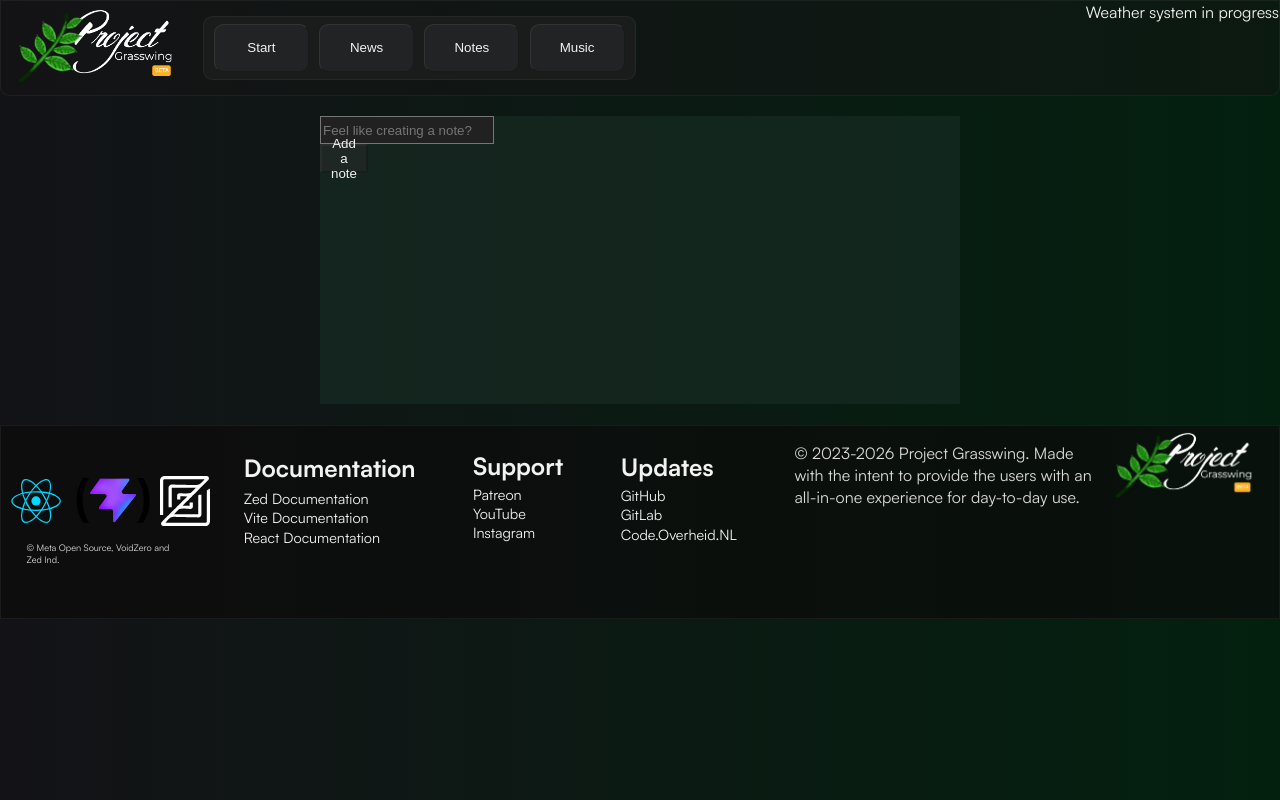
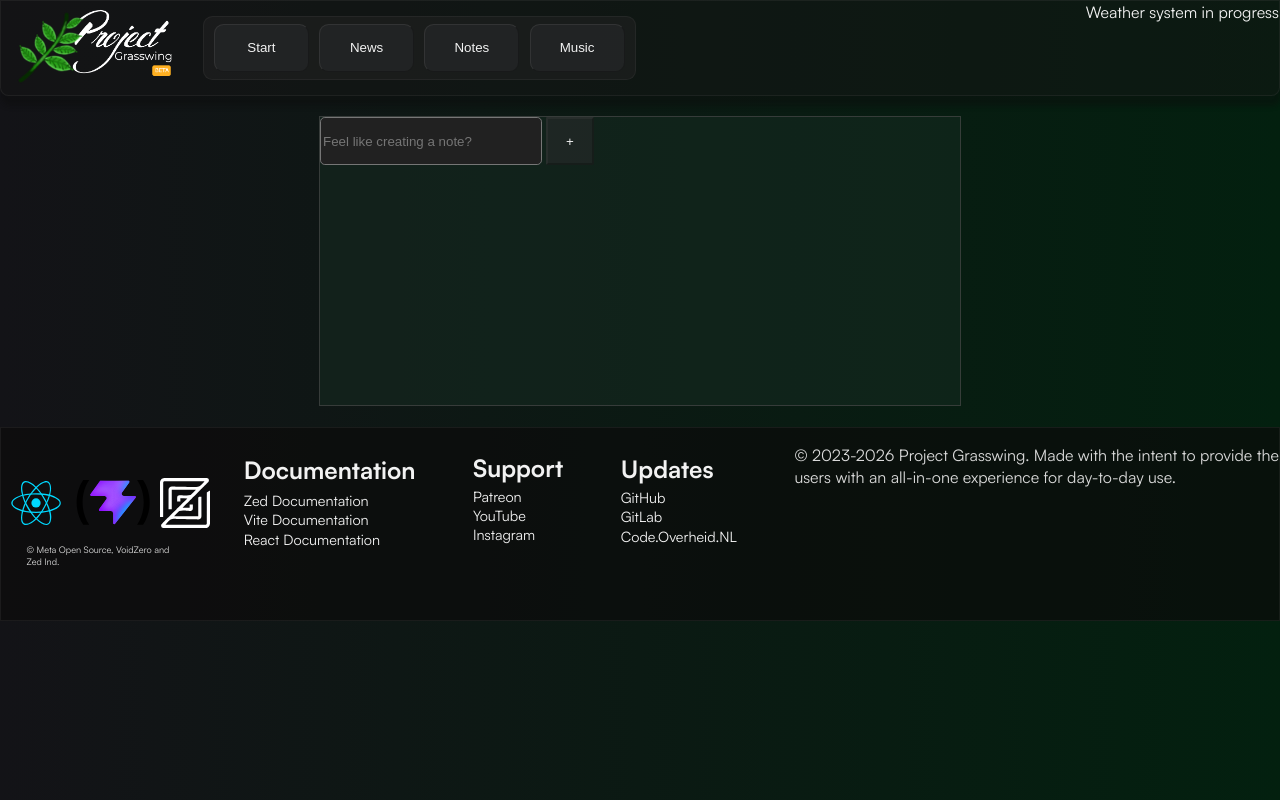
Before and after one commit to kustr-eedu/project-grasswing, a React (Vite) app: page /notes in a window 1280 px wide. Built offline with nearby package versions, Linux system fonts and the light colour scheme.

Commit message:
Double digit patch for the hour text, improved design consistency
Signed-off-by: kustr_eedu <eduardokuster1@outlook.com>

```diff
--- a/src/pages/components/footer.jsx
+++ b/src/pages/components/footer.jsx
@@ -1,7 +1,6 @@
 import ReactIcon from "./icons/react.svg";
 import ViteIcon from "./icons/vite.svg";
 import ZedIcon from "./icons/zed.svg";
-import GrasswingLogo from "./icons/grasswinglogo.png"
 
 import "./footer.css";
 
@@ -66,7 +65,6 @@ const GrasswingFooter = () => {
           © 2023-2026 Project Grasswing.
           Made with the intent to provide the users with an all-in-one experience for day-to-day use.
         </p>
-       <img className="grasswing-logo" src={GrasswingLogo}/>
       </div>
     </footer>
   );
--- a/src/pages/components/greetUser.css
+++ b/src/pages/components/greetUser.css
@@ -10,8 +10,8 @@
 
 .greet-user-notes {
     background-color: #1e101076;
-    border-radius: 0.12in;
-    border-width: 0.017in;
+    border-radius: 0.09in;
+    border-width: 0.010in;
     border-style: solid;
     border-color: rgba(73, 73, 73, 0.24);
     width: 85.25%;
@@ -33,8 +33,8 @@
 
 .greet-user {
     background-color: #1e101076;
-    border-radius: 0.12in;
-    border-width: 0.017in;
+    border-radius: 0.09in;
+    border-width: 0.010in;
     border-style: solid;
     border-color: rgba(73, 73, 73, 0.24);
     width: 90.25%;
--- a/src/pages/components/greetUser.jsx
+++ b/src/pages/components/greetUser.jsx
@@ -9,9 +9,9 @@ const GreetUser = () => {
     setInterval(() => {
       const dateObject = new Date();
 
-      const hour = dateObject.getHours();
-      const minutes = dateObject.getMinutes();
-      const seconds = dateObject.getSeconds();
+      const hour = String(dateObject.getHours()).padStart(2, '0');
+      const minutes = String(dateObject.getMinutes()).padStart(2, '0');
+      const seconds = String(dateObject.getSeconds()).padStart(2, '0');
 
       const currentTime = hour + ":" + minutes + ":" + seconds;
 
--- a/src/pages/components/navbar.css
+++ b/src/pages/components/navbar.css
@@ -7,13 +7,14 @@ a {
     display: flex;
     box-sizing: border-box;
     justify-content: flex-start;
-    border-bottom-left-radius: 0.10in;
-    border-bottom-right-radius: 0.10in;
+    border-bottom-left-radius: 0.09in;
+    border-bottom-right-radius: 0.09in;
     border-width: 0.011in;
     border-style: solid;
     border-color: rgba(73, 73, 73, 0.24);
     width: 100%;
     height: 1in;
+    box-shadow: 1px 10px 5px rgba(13, 13, 13, 0.4);
     background-color: rgba(21, 20, 20, 0.5)
 }
 
--- a/src/pages/components/noteSystem.css
+++ b/src/pages/components/noteSystem.css
@@ -4,17 +4,28 @@
     width: 40rem;
     height: 3in;
     display: flex;
-    background-color: rgba(23, 44, 35, 0.67);
+    flex-direction: column;
+    background-color: rgba(23, 44, 35, 0.5);
+    border-color: rgba(73, 73, 73, 0.67);
+    border-style: solid;
+    border-width: 0.017in;
     color: rgba(242, 242, 242, 1);
 }
 
+.top-bar {
+    display: flex;
+    flex-direction: row;
+    gap: 0.04in
+
+}
+
 input {
-    width: 1.75in;
-    height: 0.25in;
+    width: 2.25in;
+    height: 0.45in;
     background-color: rgba(33, 33, 33, 1);
     color: rgba(223, 223, 223, 1);
-    border-radius: 0.015%;
-    border-width: 0.0001in;
+    border-radius: 0.05in;
+    border-width: 0.001in;
     border-style: solid;
 }
 
@@ -22,7 +33,7 @@ input {
     justify-content: center;
     align-items: center;
     display: flex;
-    height: 0.3in;
+    height: 0.5in;
     width: 0.5in;
     border-color: rgba(73, 73, 73, 0.24);
     background-color: #282a2b94;
--- a/src/pages/components/noteSystem.jsx
+++ b/src/pages/components/noteSystem.jsx
@@ -28,7 +28,7 @@ const NoteSystem = () => {
   return (
     <div className="task-creator">
       <form onSubmit={handleAddItemToList}>
-        <div>
+        <div className="top-bar">
           <input
             type="text"
             placeholder="Feel like creating a note?"
@@ -36,7 +36,7 @@ const NoteSystem = () => {
             value={task}
           />
           <button className="onSubmitButton">
-            <a>Add a note</a>
+            <a>+</a>
           </button>
         </div>
         <ul>
```
Also changed, not shown: src/assets/startpage.png.
